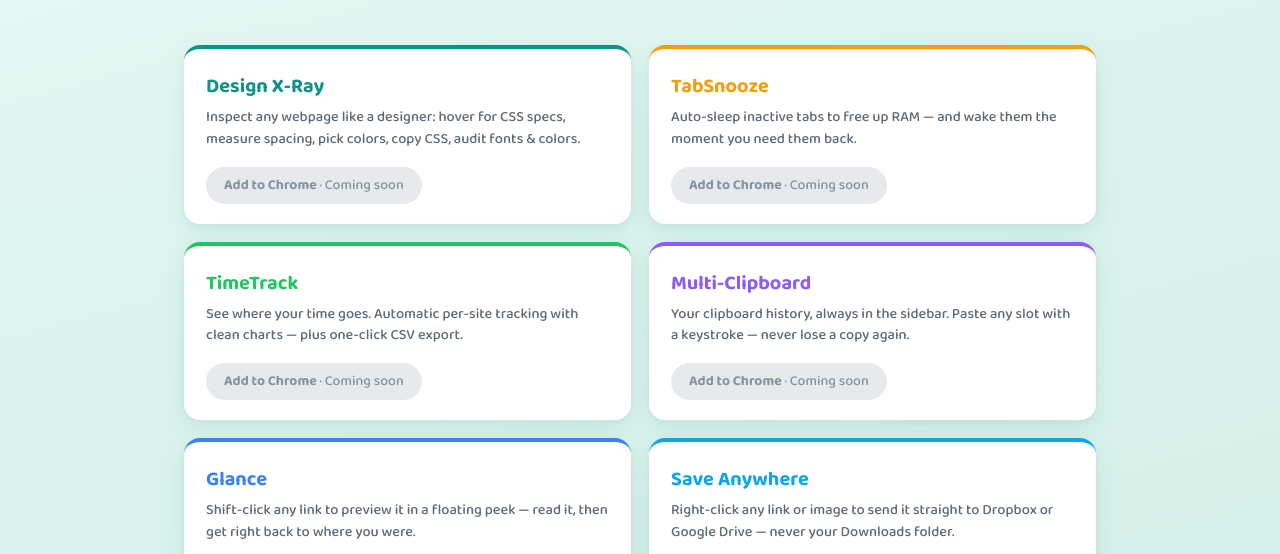
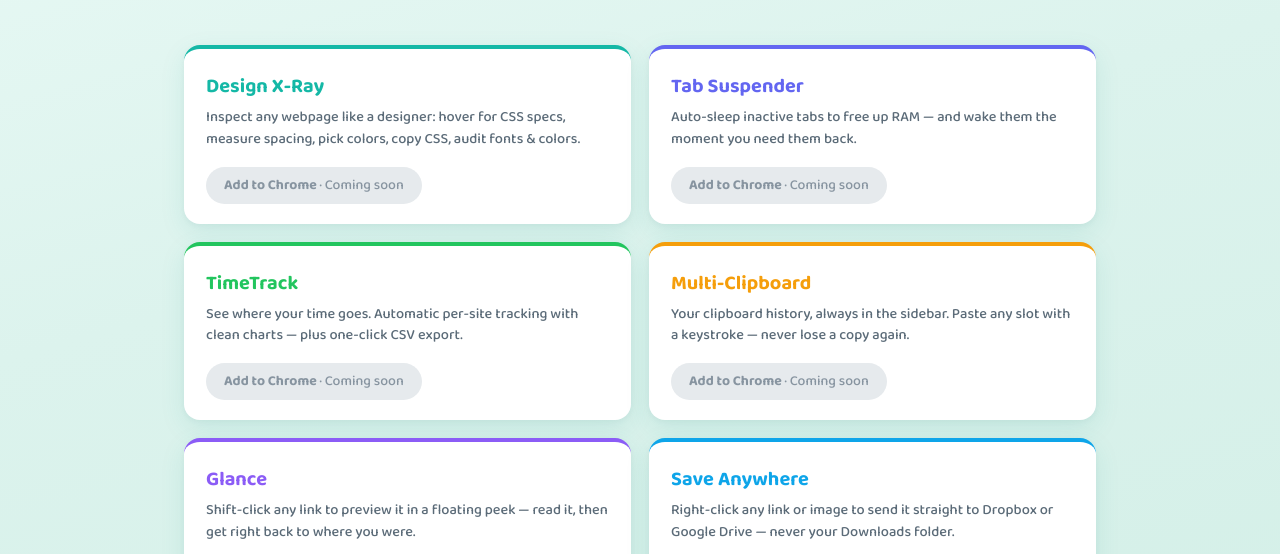
Before and after one commit to beckzhou712/briskkit, a plain HTML site: page index.html in a window 1280 px wide. Shown: the part 246-800 px from the top of the page. Drawn offline with Linux system fonts and the light colour scheme.

Commit message:
Fix card accent colors to icon palette + rename TabSnooze to Tab Suspender

```diff
--- a/index.html
+++ b/index.html
@@ -92,14 +92,14 @@
     </header>
 
     <main class="grid">
-      <article class="card" style="--accent:#0d9488">
+      <article class="card" style="--accent:#14b8a6">
         <div class="card__name">Design X-Ray</div>
         <div class="card__desc">Inspect any webpage like a designer: hover for CSS specs, measure spacing, pick colors, copy CSS, audit fonts &amp; colors.</div>
         <a class="card__cta" href="#" data-soon>Add to Chrome</a>
       </article>
 
-      <article class="card" style="--accent:#f59e0b">
-        <div class="card__name">TabSnooze</div>
+      <article class="card" style="--accent:#6366f1">
+        <div class="card__name">Tab Suspender</div>
         <div class="card__desc">Auto-sleep inactive tabs to free up RAM — and wake them the moment you need them back.</div>
         <a class="card__cta" href="#" data-soon>Add to Chrome</a>
       </article>
@@ -110,13 +110,13 @@
         <a class="card__cta" href="#" data-soon>Add to Chrome</a>
       </article>
 
-      <article class="card" style="--accent:#8b5cf6">
+      <article class="card" style="--accent:#f59e0b">
         <div class="card__name">Multi-Clipboard</div>
         <div class="card__desc">Your clipboard history, always in the sidebar. Paste any slot with a keystroke — never lose a copy again.</div>
         <a class="card__cta" href="#" data-soon>Add to Chrome</a>
       </article>
 
-      <article class="card" style="--accent:#3b82f6">
+      <article class="card" style="--accent:#8b5cf6">
         <div class="card__name">Glance</div>
         <div class="card__desc">Shift-click any link to preview it in a floating peek — read it, then get right back to where you were.</div>
         <a class="card__cta" href="#" data-soon>Add to Chrome</a>
```
